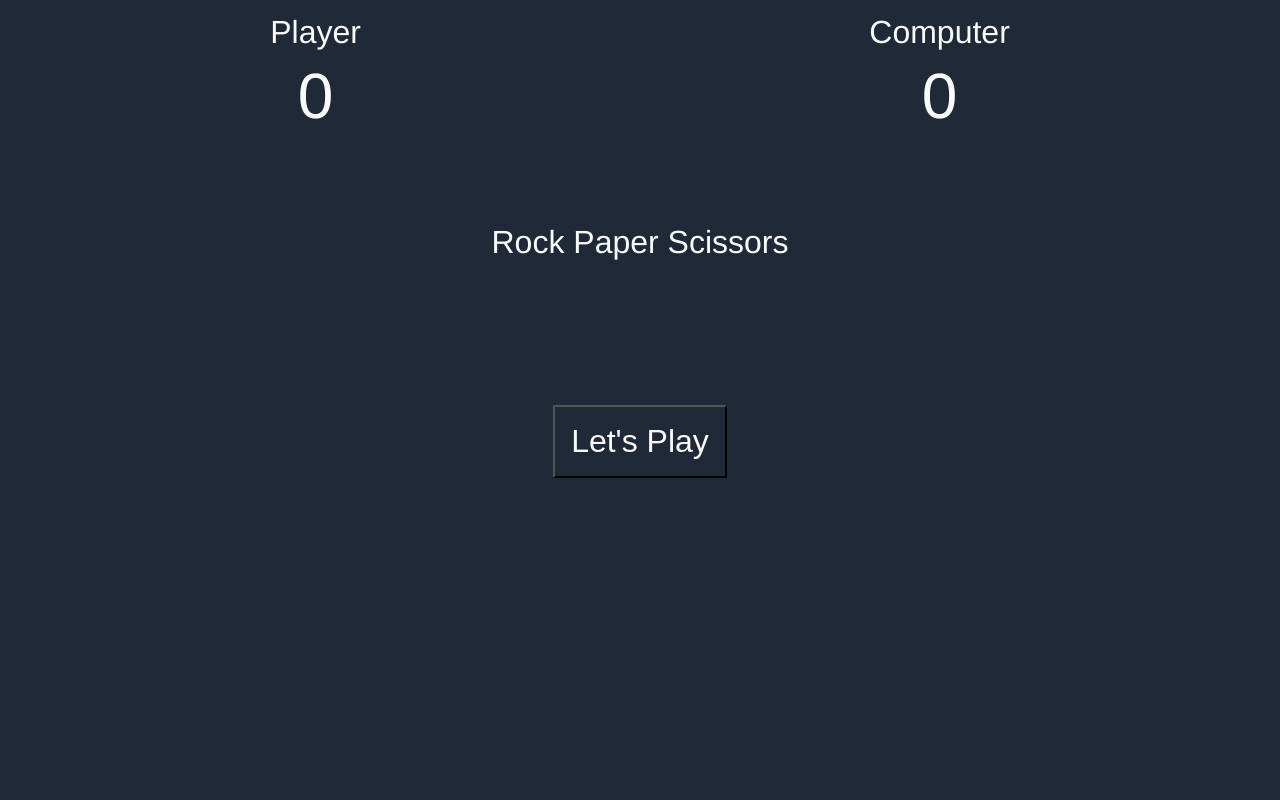
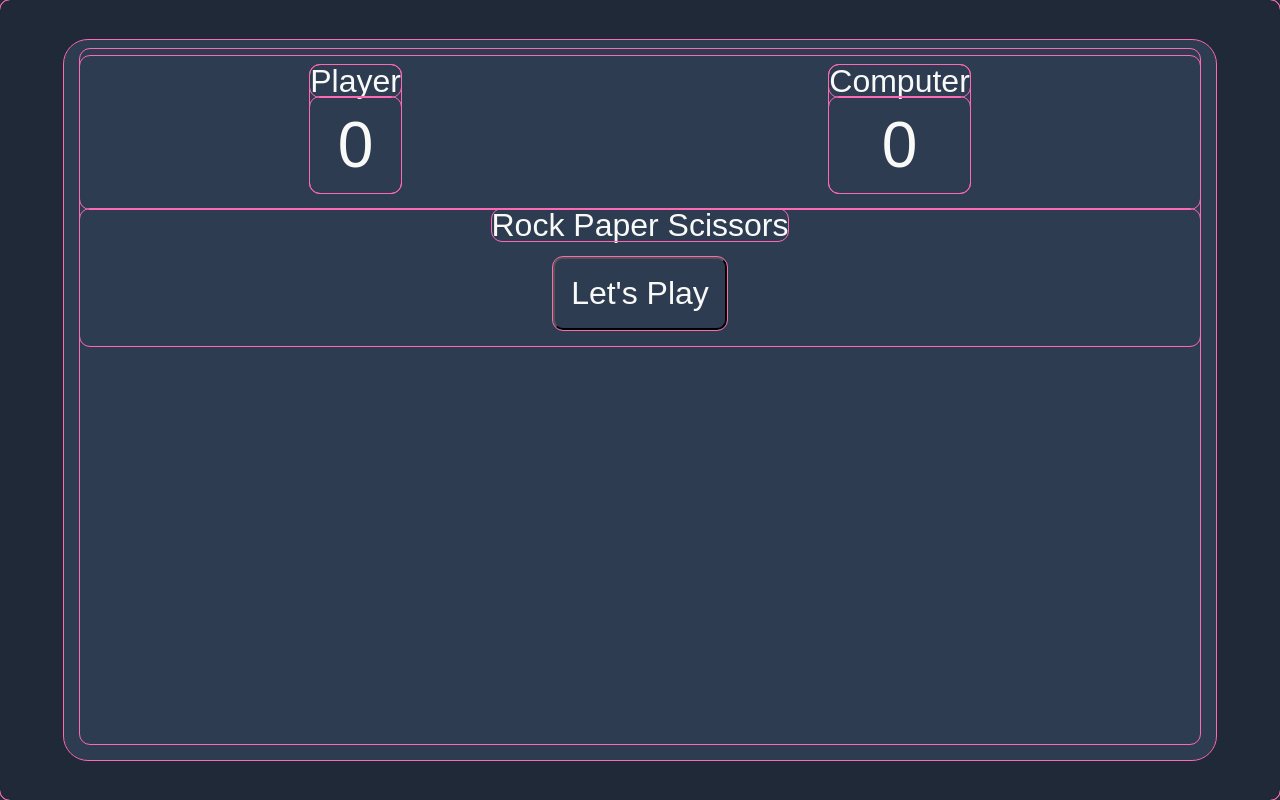
Before and after one commit to spencerberggreen/rock-paper-scissors, a plain HTML site: page index.html in a window 1280 px wide. Drawn offline with Linux system fonts and the light colour scheme.

Commit message:
add bg card and edit scaling

```diff
--- a/index.html
+++ b/index.html
@@ -8,6 +8,7 @@
         <link rel="stylesheet" href="styles.css" />
     </head>
     <body>
+        <main>
             <div class="game">
                 <div class="score">
                     <div class="player-score">
@@ -39,7 +40,7 @@
                     </div>
                 </div>
             </div>
-
+        </main>
         <script src="script.js"></script>
     </body>
 </html>
--- a/styles.css
+++ b/styles.css
@@ -1,27 +1,65 @@
 @import 'reset.css';
 
 /* display outlines for dev */
-/* * {
+
+* {
     outline: 1px solid hotpink;
     border-radius: 10px;
-} */
+}
 
 /* global color variables */
-html {
+
+:root {
+    /* fallback system fonts */
+    font-family: -apple-system, BlinkMacSystemFont, 'Segoe UI', Roboto, Helvetica, Arial, sans-serif,
+        'Apple Color Emoji', 'Segoe UI Emoji', 'Segoe UI Symbol';
+    /* preferred fonts */
+    font-family: Arial, Helvetica, sans-serif;
+    /* color palette */
     --white: #f9faf8;
+    --lightblue: #2d3c51;
     --darkblue: #1f2937;
 }
 
+/* structure */
+
+* {
+    box-sizing: border-box;
+    padding: 0;
+    margin: 0;
+}
+
 body {
+    background-color: var(--darkblue);
+    color: var(--white);
     height: 100vh;
-    background-color: var(--darkblue);
-    font-family: Helvetica, sans-serif;
+    width: 100vw;
+    display: flex;
+    justify-content: center;
+    align-items: center;
+}
+
+main {
+    background-color: var(--lightblue);
+    border-radius: 3vmin;
+    height: 90vh;
+    width: 90vw;
+    border: 2vmin solid var(--lightblue);
+}
+
+.game {
+    height: 100%;
+    display: flex;
+    flex-direction: column;
+    align-items: center;
+    justify-content: center;
 }
 
 .intro {
     font-size: 2em;
     color: var(--white);
     height: 50vh;
+    width: 100%;
     display: flex;
     flex-direction: column;
     align-items: center;
@@ -30,6 +68,7 @@ body {
 }
 
 /* styles all buttons */
+
 button {
     font-size: 1em;
     color: var(--white);
@@ -39,9 +78,11 @@ button {
 }
 
 /* scoreboard header */
+
 .score {
     font-size: 2em;
     color: var(--white);
+    width: 100%;
     display: flex;
     justify-content: space-around;
     align-items: center;
@@ -49,6 +90,7 @@ button {
 }
 
 /* scoreboard count */
+
 .score p {
     font-size: 2em;
     text-align: center;
@@ -58,14 +100,13 @@ button {
 .match {
     color: var(--white);
     font-size: 2em;
-    position: absolute;
-    top: 50%;
-    left: 50%;
-    transform: translate(-50%, -50%);
+    width: 100%;
+    transform: translate(0%, -100%);
     transition: opacity 0.5s ease 0.5s;
 }
 
 /* title and match status */
+
 .winner {
     color: var(--white);
     text-align: center;
@@ -80,6 +121,7 @@ button {
 }
 
 /* flip player hand image */
+
 .player-hand {
     transform: rotateY(180deg);
 }
```
Lines whose indentation alone changed are shown as unchanged.
